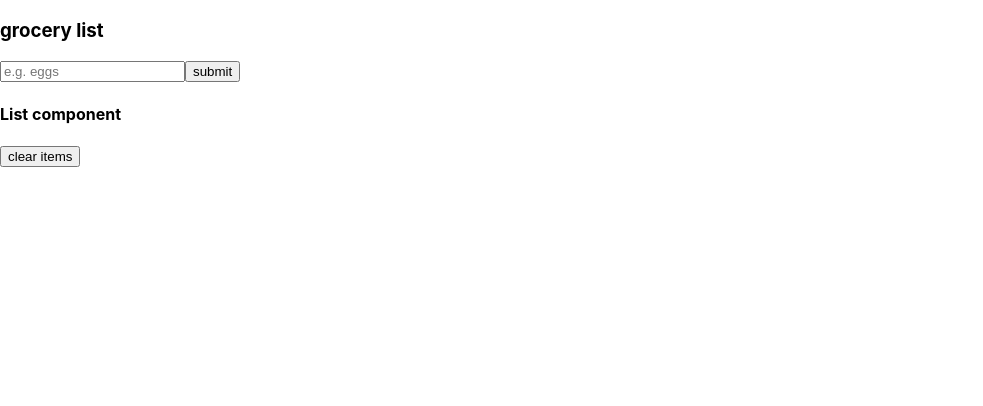
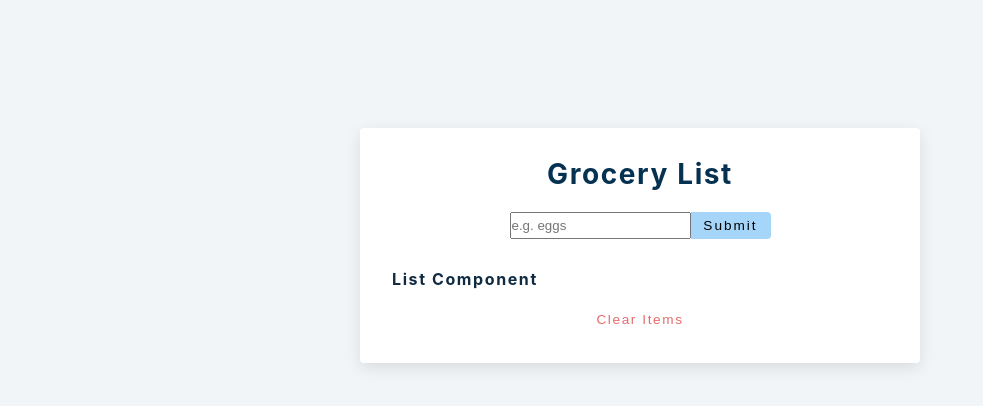
Before and after one commit to Dusan-Pejcic/React-Grocery-List, a React (Create React App) app: page / in a window 1280 px wide. Shown: the top 406 px of the page, without its empty margins (0-983 px from the left). Built offline with nearby package versions, Linux system fonts and the light colour scheme; the HTML template or start-up script is replaced by a standard one.

Commit message:
styles added

```diff
--- a/src/index.css
+++ b/src/index.css
@@ -1,13 +1,306 @@
+/*
+===============
+Variables
+===============
+*/
+
+:root {
+  /* dark shades of primary color*/
+  --clr-primary-1: hsl(205, 86%, 17%);
+  --clr-primary-2: hsl(205, 77%, 27%);
+  --clr-primary-3: hsl(205, 72%, 37%);
+  --clr-primary-4: hsl(205, 63%, 48%);
+  /* primary/main color */
+  --clr-primary-5: hsl(205, 78%, 60%);
+  /* lighter shades of primary color */
+  --clr-primary-6: hsl(205, 89%, 70%);
+  --clr-primary-7: hsl(205, 90%, 76%);
+  --clr-primary-8: hsl(205, 86%, 81%);
+  --clr-primary-9: hsl(205, 90%, 88%);
+  --clr-primary-10: hsl(205, 100%, 96%);
+  /* darkest grey - used for headings */
+  --clr-grey-1: hsl(209, 61%, 16%);
+  --clr-grey-2: hsl(211, 39%, 23%);
+  --clr-grey-3: hsl(209, 34%, 30%);
+  --clr-grey-4: hsl(209, 28%, 39%);
+  /* grey used for paragraphs */
+  --clr-grey-5: hsl(210, 22%, 49%);
+  --clr-grey-6: hsl(209, 23%, 60%);
+  --clr-grey-7: hsl(211, 27%, 70%);
+  --clr-grey-8: hsl(210, 31%, 80%);
+  --clr-grey-9: hsl(212, 33%, 89%);
+  --clr-grey-10: hsl(210, 36%, 96%);
+  --clr-white: #fff;
+  --clr-red-dark: hsl(360, 67%, 44%);
+  --clr-red-light: hsl(360, 71%, 66%);
+  --clr-green-dark: hsl(125, 67%, 44%);
+  --clr-green-light: hsl(125, 71%, 66%);
+  --clr-black: #222;
+  --transition: all 0.3s linear;
+  --spacing: 0.1rem;
+  --radius: 0.25rem;
+  --light-shadow: 0 5px 15px rgba(0, 0, 0, 0.1);
+  --dark-shadow: 0 5px 15px rgba(0, 0, 0, 0.2);
+  --max-width: 1170px;
+  --fixed-width: 620px;
+}
+/*
+===============
+Global Styles
+===============
+*/
+
+*,
+::after,
+::before {
+  margin: 0;
+  padding: 0;
+  box-sizing: border-box;
+}
 body {
-  margin: 0;
-  font-family: -apple-system, BlinkMacSystemFont, 'Segoe UI', 'Roboto', 'Oxygen',
-    'Ubuntu', 'Cantarell', 'Fira Sans', 'Droid Sans', 'Helvetica Neue',
-    sans-serif;
-  -webkit-font-smoothing: antialiased;
-  -moz-osx-font-smoothing: grayscale;
+  font-family: -apple-system, BlinkMacSystemFont, 'Segoe UI', Roboto, Oxygen,
+    Ubuntu, Cantarell, 'Open Sans', 'Helvetica Neue', sans-serif;
+  background: var(--clr-grey-10);
+  color: var(--clr-grey-1);
+  line-height: 1.5;
+  font-size: 0.875rem;
+}
+ul {
+  list-style-type: none;
+}
+a {
+  text-decoration: none;
+}
+h1,
+h2,
+h3,
+h4 {
+  letter-spacing: var(--spacing);
+  text-transform: capitalize;
+  line-height: 1.25;
+  margin-bottom: 0.75rem;
+}
+h1 {
+  font-size: 3rem;
+}
+h2 {
+  font-size: 2rem;
+}
+h3 {
+  font-size: 1.25rem;
+}
+h4 {
+  font-size: 0.875rem;
+}
+p {
+  margin-bottom: 1.25rem;
+  color: var(--clr-grey-5);
+}
+@media screen and (min-width: 800px) {
+  h1 {
+    font-size: 4rem;
+  }
+  h2 {
+    font-size: 2.5rem;
+  }
+  h3 {
+    font-size: 1.75rem;
+  }
+  h4 {
+    font-size: 1rem;
+  }
+  body {
+    font-size: 1rem;
+  }
+  h1,
+  h2,
+  h3,
+  h4 {
+    line-height: 1;
+  }
+}
+.btn {
+  text-transform: uppercase;
+  background: transparent;
+  color: var(--clr-black);
+  padding: 0.375rem 0.75rem;
+  letter-spacing: var(--spacing);
+  display: inline-block;
+  transition: var(--transition);
+  font-size: 0.875rem;
+  border: 2px solid var(--clr-black);
+  cursor: pointer;
+  box-shadow: 0 1px 3px rgba(0, 0, 0, 0.2);
+  border-radius: var(--radius);
+}
+.btn:hover {
+  color: var(--clr-white);
+  background: var(--clr-black);
+}
+/* section */
+.section {
+  padding: 5rem 0;
 }
 
-code {
-  font-family: source-code-pro, Menlo, Monaco, Consolas, 'Courier New',
-    monospace;
+.section-center {
+  width: 90vw;
+  margin: 0 auto;
+  max-width: 35rem;
+  margin-top: 8rem;
 }
+@media screen and (min-width: 992px) {
+  .section-center {
+    width: 95vw;
+  }
+}
+main {
+  min-height: 100vh;
+  display: grid;
+  place-items: center;
+}
+/*
+===============
+Grocery List
+===============
+*/
+.section-center {
+  background: var(--clr-white);
+  border-radius: var(--radius);
+  box-shadow: var(--light-shadow);
+  transition: var(--transition);
+  padding: 2rem;
+}
+.section-center:hover {
+  box-shadow: var(--dark-shadow);
+}
+.alert {
+  margin-bottom: 1rem;
+  height: 1.25rem;
+  display: grid;
+  align-items: center;
+  text-align: center;
+  font-size: 0.7rem;
+  border-radius: 0.25rem;
+  letter-spacing: var(--spacing);
+  text-transform: capitalize;
+}
+.alert-danger {
+  color: #721c24;
+  background: #f8d7da;
+}
+.alert-success {
+  color: #155724;
+  background: #d4edda;
+}
+.grocery-form h3 {
+  color: var(--clr-primary-1);
+  margin-bottom: 1.5rem;
+  text-align: center;
+}
+.form-control {
+  display: flex;
+  justify-content: center;
+}
+.grocery {
+  padding: 0.25rem;
+  padding-left: 1rem;
+  background: var(--clr-grey-10);
+  border-top-left-radius: var(--radius);
+  border-bottom-left-radius: var(--radius);
+  border-color: transparent;
+  font-size: 1rem;
+  flex: 1 0 auto;
+  color: var(--clr-grey-5);
+}
+.grocery::placeholder {
+  font-family: var(--ff-secondary);
+  color: var(--clr-grey-5);
+}
+.submit-btn {
+  background: var(--clr-primary-8);
+  border-color: transparent;
+  flex: 0 0 5rem;
+  display: grid;
+  align-items: center;
+  padding: 0.25rem;
+  text-transform: capitalize;
+  letter-spacing: 2px;
+  border-top-right-radius: var(--radius);
+  border-bottom-right-radius: var(--radius);
+  cursor: pointer;
+  content: var(--clr-primary-5);
+  transition: var(--transition);
+  font-size: 0.85rem;
+}
+.submit-btn:hover {
+  background: var(--clr-primary-5);
+  color: var(--clr-white);
+}
+
+.grocery-container {
+  margin-top: 2rem;
+}
+
+.grocery-item {
+  display: flex;
+  align-items: center;
+  justify-content: space-between;
+  margin-bottom: 0.5rem;
+  transition: var(--transition);
+  padding: 0.25rem 1rem;
+  border-radius: var(--radius);
+  text-transform: capitalize;
+}
+.grocery-item:hover {
+  color: var(--clr-grey-5);
+  background: var(--clr-grey-10);
+}
+.grocery-item:hover .title {
+  color: var(--clr-grey-5);
+}
+.title {
+  margin-bottom: 0;
+  color: var(--clr-grey-1);
+  letter-spacing: 2px;
+  transition: var(--transition);
+}
+.edit-btn,
+.delete-btn {
+  background: transparent;
+  border-color: transparent;
+  cursor: pointer;
+  font-size: 0.7rem;
+  margin: 0 0.15rem;
+  transition: var(--transition);
+}
+.edit-btn {
+  color: var(--clr-green-light);
+}
+.edit-btn:hover {
+  color: var(--clr-green-dark);
+}
+.delete-btn {
+  color: var(--clr-red-light);
+}
+.delete-btn:hover {
+  color: var(--clr-red-dark);
+}
+.clear-btn {
+  text-transform: capitalize;
+  width: 10rem;
+  height: 1.5rem;
+  display: grid;
+  align-items: center;
+  background: transparent;
+  border-color: transparent;
+  color: var(--clr-red-light);
+  margin: 0 auto;
+  font-size: 0.85rem;
+  letter-spacing: var(--spacing);
+  cursor: pointer;
+  transition: var(--transition);
+  margin-top: 1.25rem;
+}
+.clear-btn:hover {
+  color: var(--clr-red-dark);
+}
```
